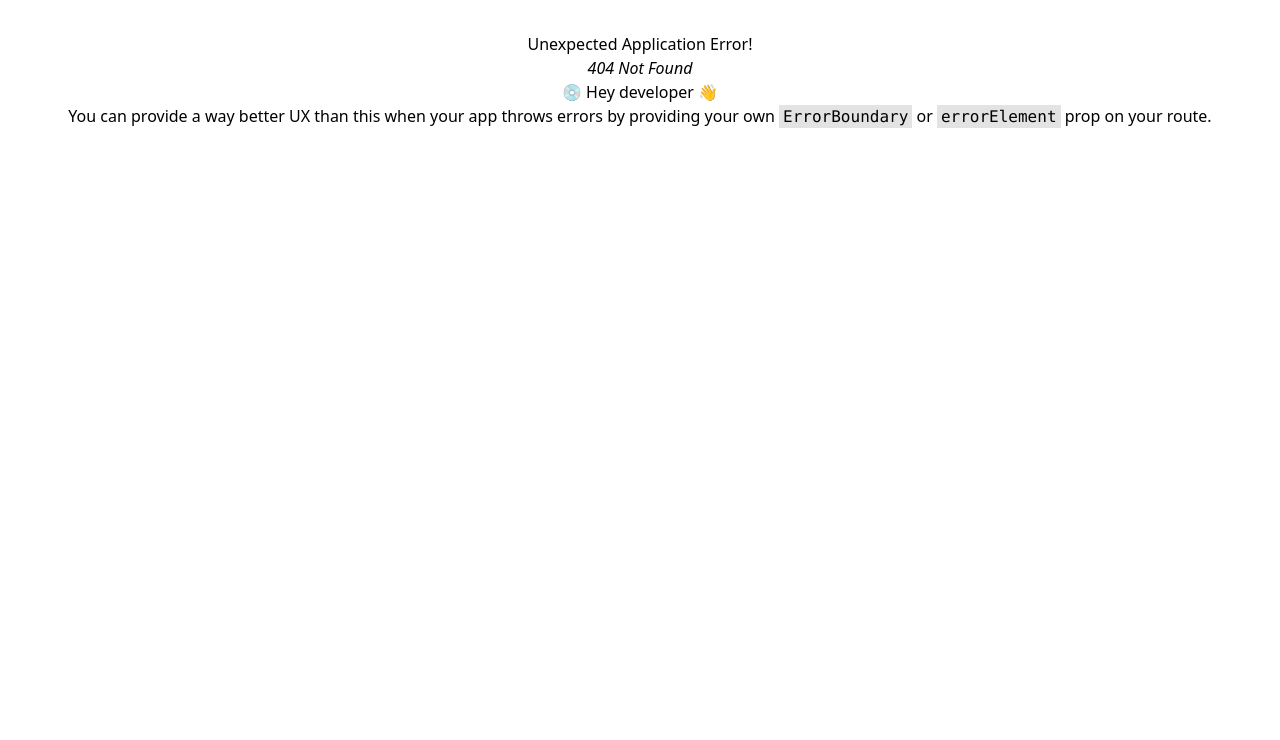
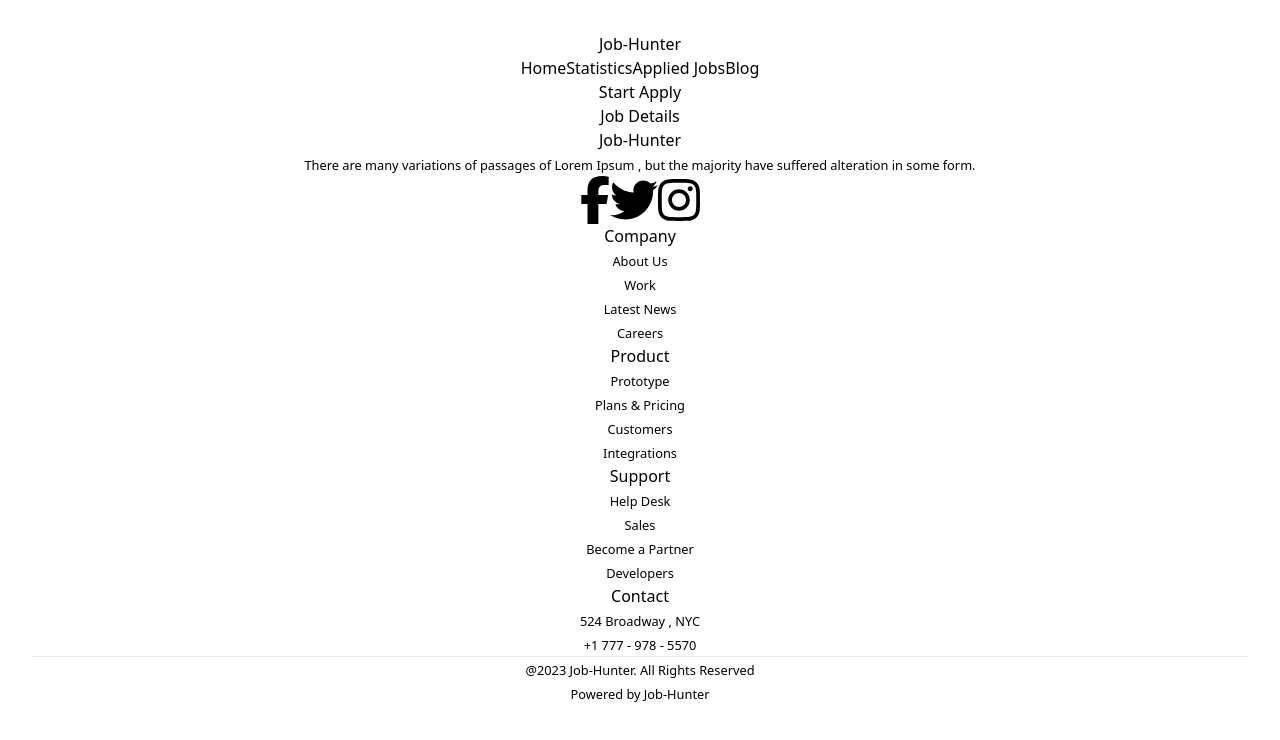
Before and after one commit to hasibprangon/Job-Hunter-, a React (Vite) app: page /jobDetails in a window 1280 px wide. Before the commit this address had no page. Shown: the top 740 px of the page. Built offline with nearby package versions, Linux system fonts and the light colour scheme.

Commit message:
view details button is now working

```diff
--- a/src/Components/FeaturedJobsLists/FeaturedJobsLists.jsx
+++ b/src/Components/FeaturedJobsLists/FeaturedJobsLists.jsx
@@ -1,5 +1,6 @@
 import React from 'react';
 import { MapPinIcon, CurrencyDollarIcon } from '@heroicons/react/24/solid'
+import { Link } from 'react-router-dom';
 const FeaturedJobsLists = ({ job }) => {
     const { logo, jobTitle, companyName, remoteOrOnsite, location, fulltimeOrPartTime, salary } = job;
     return (
@@ -22,7 +23,9 @@ const FeaturedJobsLists = ({ job }) => {
             </div>
 
             <div className="mt-auto">
-                <button className=' bg-indigo-500 rounded-md hover:bg-indigo-700 px-5 py-3 text-white'>Viewe Details</button>
+                <Link to='/jobDetails'>
+                    <button className=' bg-indigo-500 rounded-md hover:bg-indigo-700 px-5 py-3 text-white'>Viewe Details</button>
+                </Link>
             </div>
         </div>
     );
--- /dev/null
+++ b/src/Components/JobDetails/JobDetails.jsx
@@ -0,0 +1,11 @@
+import React from 'react';
+
+const JobDetails = () => {
+    return (
+        <div>
+            <h1>Job Details</h1>
+        </div>
+    );
+};
+
+export default JobDetails;
```
Also changed, not shown: src/main.jsx (+9 -4 lines).
